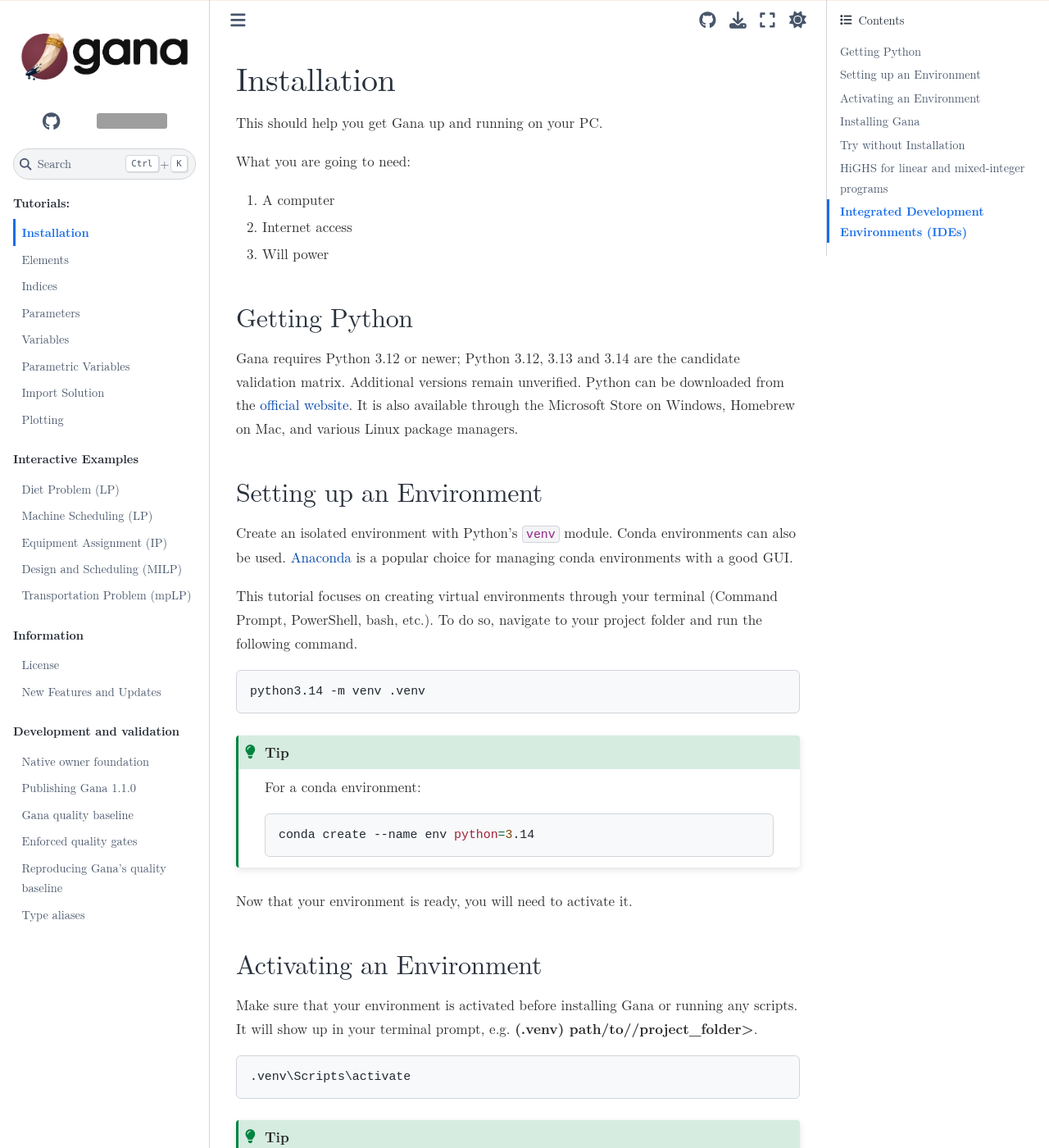
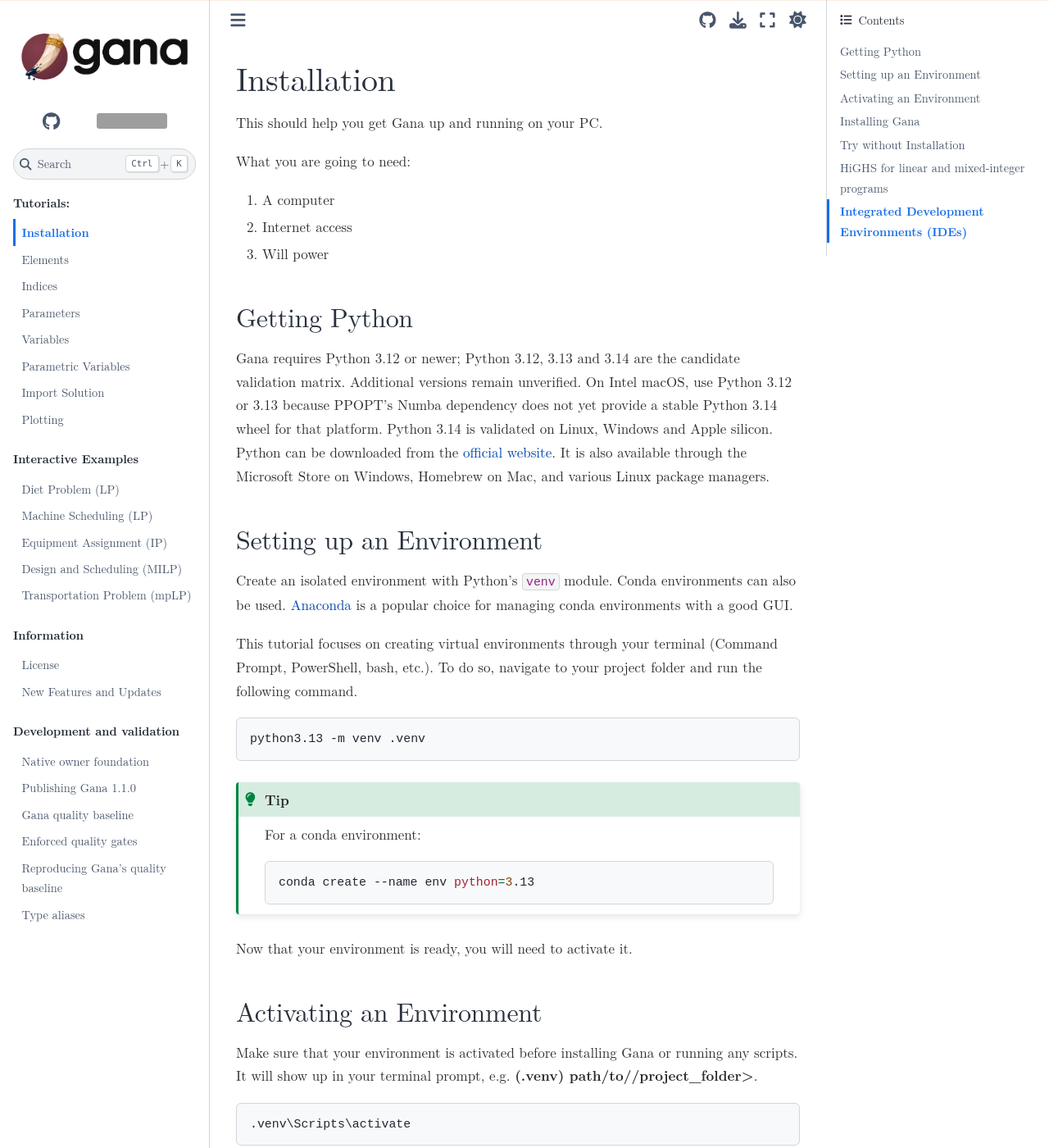
Before and after one commit to cacodcar/gana, a Sphinx documentation site: the page built from docs/tutorials/installation.rst, in a window 1280 px wide and 1400 px high. Shown: the whole window at 82% size. Built offline with Sphinx 7.4.7 and the Sphinx Book theme 1.1.4, drawn with Linux system fonts in a browser that asks for light colours; some web fonts are replaced; grey boxes are pictures that could not be loaded.

Commit message:
Document the Python 3.14 Intel macOS limit

```diff
--- a/docs/tutorials/installation.rst
+++ b/docs/tutorials/installation.rst
@@ -17,6 +17,9 @@ Getting Python
 
 Gana requires Python 3.12 or newer; Python 3.12, 3.13 and 3.14 are the
 candidate validation matrix. Additional versions remain unverified.
+On Intel macOS, use Python 3.12 or 3.13 because PPOPT's Numba dependency does
+not yet provide a stable Python 3.14 wheel for that platform. Python 3.14 is
+validated on Linux, Windows and Apple silicon.
 Python can be downloaded from the `official website <https://www.python.org/downloads/>`_.
 It is also available through the Microsoft Store on Windows, Homebrew on Mac, and various Linux package managers.
 
@@ -33,13 +36,13 @@ To do so, navigate to your project folder and run the following command.
 
 .. code-block:: bash
 
-    python3.14 -m venv .venv
+    python3.13 -m venv .venv
 
 .. tip:: For a conda environment:
 
     .. code-block:: bash
 
-        conda create --name env python=3.14
+        conda create --name env python=3.13
 
 Now that your environment is ready, you will need to activate it.
 
```
Also changed, not shown: CHANGELOG.md (+2 -1 lines), README.md (+4 -2 lines), docs/NATIVE_BACKEND.md (+2 -1 lines), 1 other file.
